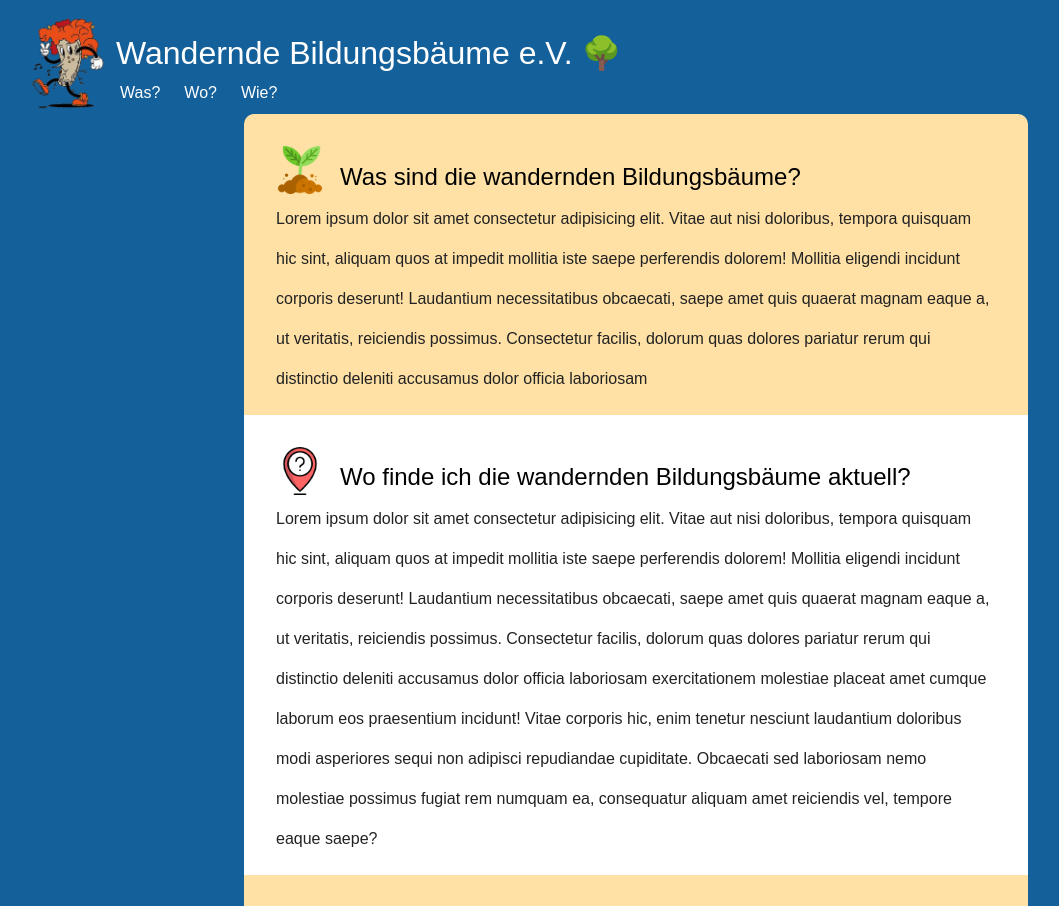
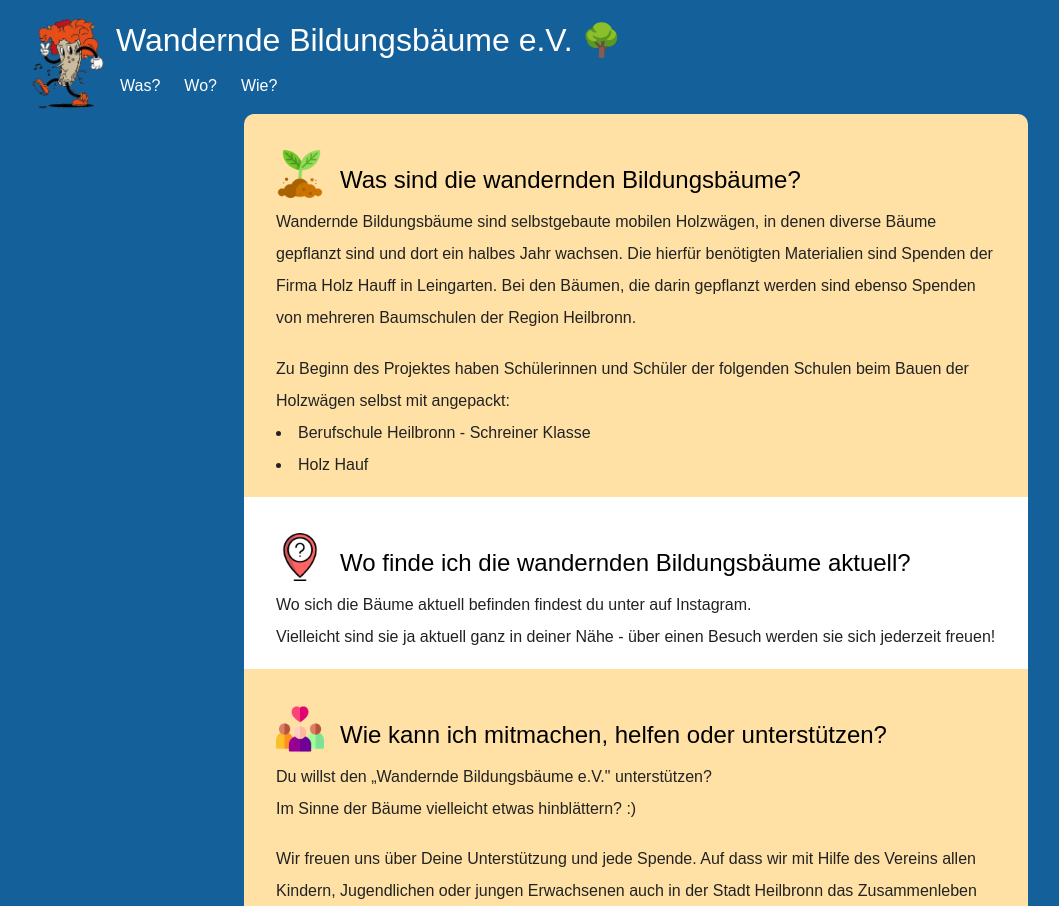
Before and after one commit to bwnstck/bildungsbaeume, a Next.js app: page / in a window 1280 px wide. Shown: the top 906 px of the page, without its empty margins (4-1063 px from the left). Built offline with nearby package versions, Linux system fonts and the light colour scheme; a web font is replaced by a local one.

Commit message:
🎨 (landingpage): Add texts

```diff
--- a/public/styles/global.ts
+++ b/public/styles/global.ts
@@ -66,6 +66,7 @@
       margin: 1rem 0 .5rem;
       font-weight: 500;
       text-align: left;
+      line-height:1.5
     }
 
     h1{
@@ -84,10 +85,11 @@
 
     /* Text */
 
-    p {
+    p, li{
       font-size: clamp(0.75rem, 5vw, 1rem);
-      font-weight: 400;
-      color: var(--color-text)
+      font-weight: 300;
+      color: var(--color-text);
+      line-height: 2
     }
 
     span {
--- a/src/components/layout/Header.tsx
+++ b/src/components/layout/Header.tsx
@@ -33,7 +33,7 @@
         <Image src={Logo} alt="Logo" />
       </LogoWrapper>
       <MenuWrapper>
-        <p>{Data.site_title}</p>
+        <span>{Data.site_title}</span>
         <ul>
           {MenuItems.map((menuItem) => (
             <li key={menuItem.name} onClick={menuItem.onClick}>
@@ -49,10 +49,11 @@
 export default Header
 
 const MenuWrapper = styled.div`
-  p {
+  span {
     font-size: 2rem;
     margin-left: 0.5rem;
     color: var(--text-color);
+    display: inline-block;
   }
   ul {
     display: flex;
--- a/src/components/layout/Section.tsx
+++ b/src/components/layout/Section.tsx
@@ -11,13 +11,21 @@
 
 interface SectionProps {
   isWhite?: boolean
-  slug: string
+  slug?: string
   id: string
   logo: StaticImageData
   rounded?: 'top' | 'bottom'
+  children: React.ReactNode
 }
 
-const Section = ({ isWhite, slug, id, logo, rounded }: SectionProps) => {
+const Section = ({
+  isWhite,
+  slug,
+  id,
+  logo,
+  rounded,
+  children,
+}: SectionProps) => {
   return (
     <StyledSection id={id} isWhite={isWhite} rounded={rounded}>
       <div>
@@ -26,7 +34,8 @@
         </LogoWrapper>
         <h4>{getData({ data: Sections, slug }).name}</h4>
       </div>
-      <Body>{getData({ data: Sections, slug }).content}</Body>
+      <ContentContainer>{children}</ContentContainer>
+      {/* <Body>{getData({ data: Sections, slug }).content}</Body> */}
     </StyledSection>
   )
 }
@@ -51,7 +60,7 @@
       : props.rounded === 'bottom'
       ? '0 0 10px 10px'
       : ''};
-  padding: 2rem 2rem 0;
+  padding: 2rem 2rem 1rem;
 
   > :first-child {
     display: flex;
@@ -61,14 +70,22 @@
   h4 {
     color: black;
   }
+
+  ul {
+    list-style-position: inside;
+  }
 `
 
-const Body = styled(ReactMarkdown)`
+const ContentContainer = styled.div`
   text-align: left;
-  font-size: 40px;
-  margin: auto;
-  > p {
-    line-height: 40px;
-    padding-bottom: 1rem;
-  }
 `
+
+// const Body = styled(ReactMarkdown)`
+//   text-align: left;
+//   font-size: 40px;
+//   margin: auto;
+//   > p {
+//     line-height: 40px;
+//     padding-bottom: 1rem;
+//   }
+// `
--- a/src/pages/LandingPage.tsx
+++ b/src/pages/LandingPage.tsx
@@ -15,14 +15,59 @@
           slug={'section1'}
           logo={Sprout}
           rounded={'top'}
-        />
-        <Section id={'Section2'} slug={'section2'} logo={Where} isWhite />
+        >
+          <p>
+            Wandernde Bildungsbäume sind selbstgebaute mobilen Holzwägen, in
+            denen diverse Bäume gepflanzt sind und dort ein halbes Jahr wachsen.
+            Die hierfür benötigten Materialien sind Spenden der Firma Holz Hauff
+            in Leingarten. Bei den Bäumen, die darin gepflanzt werden sind
+            ebenso Spenden von mehreren Baumschulen der Region Heilbronn.
+          </p>
+          <br />
+          <p>
+            Zu Beginn des Projektes haben Schülerinnen und Schüler der folgenden
+            Schulen beim Bauen der Holzwägen selbst mit angepackt:
+          </p>
+          <ul>
+            <li>
+              <b>Berufschule Heilbronn</b> - Schreiner Klasse
+            </li>
+            <li>
+              <b>Holz Hauf</b>
+            </li>
+          </ul>
+        </Section>
+        <Section id={'Section2'} slug={'section2'} logo={Where} isWhite>
+          <p>
+            Wo sich die Bäume aktuell befinden findest du unter auf Instagram.
+          </p>
+          <p>
+            Vielleicht sind sie ja aktuell ganz in deiner Nähe - über einen
+            Besuch werden sie sich jederzeit freuen!
+          </p>
+        </Section>
         <Section
           id={'Section3'}
           slug={'section3'}
           logo={Support}
           rounded={'bottom'}
-        />
+        >
+          <p>
+            Du willst den „Wandernde Bildungsbäume e.V." unterstützen? <br />
+            Im Sinne der Bäume vielleicht etwas hinblättern? :)
+          </p>
+          <br />
+          <p>
+            Wir freuen uns über Deine Unterstützung und jede Spende. Auf dass
+            wir mit Hilfe des Vereins allen Kindern, Jugendlichen oder jungen
+            Erwachsenen auch in der Stadt Heilbronn das Zusammenleben mit den
+            Bäumen und der Natur erklären und näherbringen können.
+          </p>
+          <h4>Unser Spendenkonto:</h4>
+          <p>Wandernde Bildungsbäumen e.V.</p>
+          <p>DE 46 6205 0000 0000 6165 11</p>
+          <p>Kreissparkasse Heilbronn</p>
+        </Section>
       </ContentBox>
     </BodyWrapper>
   )
@@ -38,5 +83,5 @@
 const ContentBox = styled.div`
   max-width: 800px;
   margin: 0 auto 2rem;
-  padding: 0 .5rem 0;
+  padding: 0 0.5rem 0;
 `
```
